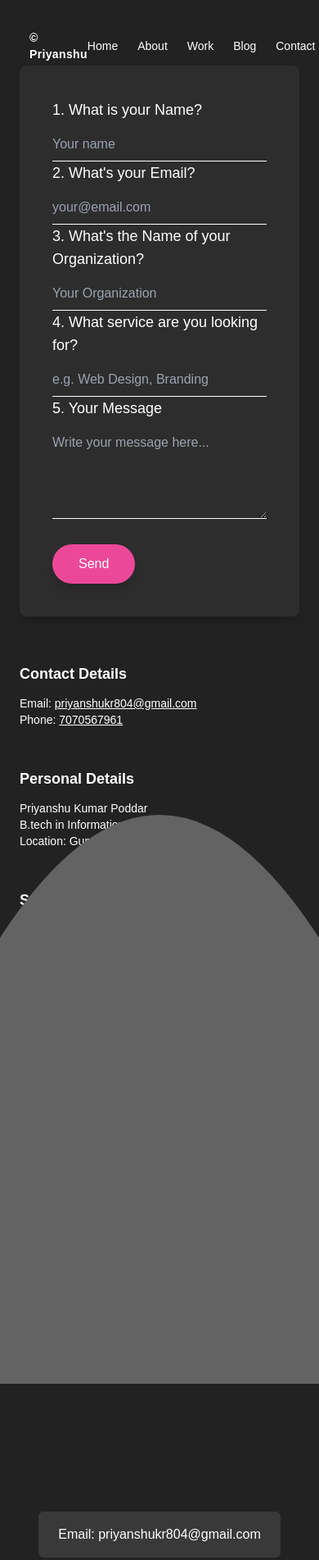
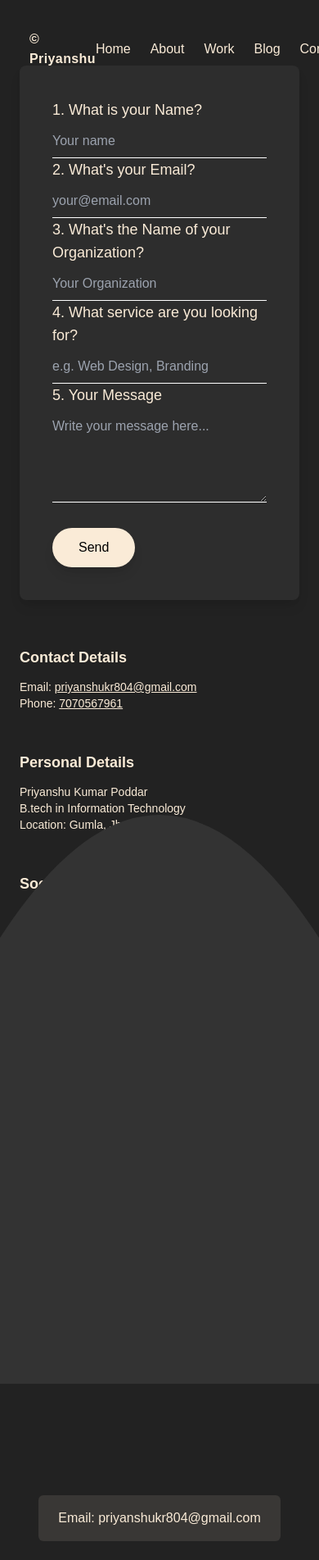
Before and after one commit to pr1ynsu/Priyanshu-s-Portfolio, a React (Vite) app: page /contact in a window 390 px wide. Shown: the top 1903 px of the page at 82% size. Built offline with nearby package versions, Linux system fonts and the light colour scheme.

Commit message:
colour fixed

```diff
--- a/src/App.jsx
+++ b/src/App.jsx
@@ -39,9 +39,9 @@ function App() {
   }, [showGreeting]);
 
   return (
-    <div className="min-h-screen text-white relative overflow-hidden">
+    <div className="min-h-screen text-[#faebd7] relative overflow-hidden">
       {showGreeting && (
-        <div className="fixed inset-0 z-50 flex items-center justify-center bg-[#222222] text-pink-300 greeting-slide">
+        <div className="fixed inset-0 z-50 flex items-center justify-center bg-[#222222] text-[#333333] greeting-slide">
           <h1 className="text-4xl sm:text-6xl font-bold">
             {greetings[currentGreeting]}
           </h1>
@@ -64,7 +64,7 @@ function App() {
                   {/* Section 1 */}
                   <section className="h-screen relative px-14">
                     <div className="flex justify-between items-center h-full">
-                      <div className="bg-white bg-opacity-10 text-white p-4 rounded-md text-xl backdrop-blur-md shadow-lg">
+                      <div className="bg-white bg-opacity-10 text-[#faebd7] p-4 rounded-md text-xl backdrop-blur-md shadow-lg hover:bg-opacity-20">
                         Located in the India
                       </div>
                       <div className="text-2xl leading-relaxed text-left">
@@ -94,7 +94,7 @@ function App() {
                   </section>
 
                   {/* Section 2 */}
-                  <section className="flex flex-col items-center justify-center py-24 px-8 md:px-20 bg-[#1e1e1e]">
+                  <section className="flex flex-col items-center justify-center py-24 px-8 md:px-20 bg-[#282727]">
                     <div className="flex flex-col md:flex-row justify-between w-full max-w-7xl gap-10">
                       <div className="md:w-1/2 text-left text-lg md:text-xl leading-relaxed space-y-2">
                         <p>Helping customer to stand out in the digital era.</p>
@@ -109,11 +109,11 @@ function App() {
                     </div>
 
                     <div className="w-full max-w-7xl mt-20 relative">
-                      <div className="border-t border-white w-full absolute top-1/2 left-0 transform -translate-y-1/2"></div>
+                      <div className="border-t border-cream w-full absolute top-1/2 left-0 transform -translate-y-1/2"></div>
                       <div className="relative flex justify-end pr-4">
                         <Link
                           to="/about"
-                          className="bg-white text-black font-semibold rounded-full w-28 h-28 flex items-center justify-center z-10 cursor-pointer hover:bg-gray-200 transition duration-300 text-sm"
+                          className="bg-cream text-black font-semibold rounded-full w-28 h-28 flex items-center justify-center z-10 cursor-pointer hover:bg-opacity-80 transition duration-300 text-sm"
                         >
                           About Me
                         </Link>
--- a/src/components/Footer.jsx
+++ b/src/components/Footer.jsx
@@ -8,9 +8,9 @@ const Footer = () => {
       <div className="flex flex-1 items-center justify-between max-w-7xl mx-auto w-full relative">
         {/* Left side: Contact Me Circle over Line */}
         <div className="w-1/2 relative">
-          <div className="border-t border-white w-full absolute top-1/2 left-0 transform -translate-y-1/2"></div>
+          <div className="border-t border-cream w-full absolute top-1/2 left-0 transform -translate-y-1/2"></div>
           <div className="relative flex justify-start pl-4 mt-[-2rem]">
-            <div className="bg-white text-black font-semibold rounded-full w-32 h-32 flex items-center justify-center text-lg cursor-pointer hover:bg-gray-200 transition duration-300 shadow-lg">
+            <div className="bg-cream text-black font-semibold rounded-full w-32 h-32 flex items-center justify-center text-lg cursor-pointer hover:bg-opacity-80 transition duration-300 shadow-lg">
               <Link to="/contact" className="w-full h-full flex items-center justify-center">
                 Contact Me
               </Link>
@@ -19,26 +19,26 @@ const Footer = () => {
         </div>
 
         {/* Right side: Let's work together without line */}
-        <div className="w-1/2 flex flex-col items-end justify-center text-right text-white pr-4">
-          <p className="text-6xl font-bold leading-snug mb-0">Let's work<br />together</p>
+        <div className="w-1/2 flex flex-col items-end justify-center text-right text-cream pr-4">
+          <p className="text-6xl font-bold leading-snug mb-0">Let's Work<br />Together</p>
         </div>
       </div>
 
       {/* Contact Info Boxes */}
       <div className="flex flex-col md:flex-row justify-center items-center gap-6 mt-12 w-full">
         {/* Email Box */}
-        <a href="mailto:priyanshukr804@gmail.com" className="bg-white bg-opacity-10 backdrop-blur-md text-white p-4 px-6 rounded-md text-center hover:bg-opacity-20 transition">
+        <a href="mailto:priyanshukr804@gmail.com" className="bg-cream bg-opacity-10 backdrop-blur-md text-cream p-4 px-6 rounded-md text-center hover:bg-opacity-20 transition">
           Email: priyanshukr804@gmail.com
         </a>
 
         {/* Phone Box */}
-        <a href="tel:+917070567961" className="bg-white bg-opacity-10 backdrop-blur-md text-white p-4 px-6 rounded-md text-center hover:bg-opacity-20 transition">
+        <a href="tel:+917070567961" className="bg-cream bg-opacity-10 backdrop-blur-md text-cream p-4 px-6 rounded-md text-center hover:bg-opacity-20 transition">
           Phone: 7070567961
         </a>
       </div>
 
       {/* Bottom Bar */}
-      <div className="flex justify-between items-center mt-14 text-sm flex-wrap gap-4 text-white max-w-7xl mx-auto w-full">
+      <div className="flex justify-between items-center mt-14 text-sm flex-wrap gap-4 text-cream max-w-7xl mx-auto w-full">
         <div>© Priyanshu</div>
         <div className="flex space-x-6 text-lg">
           <a href="https://x.com/prynsu5560" target="_blank" rel="noopener noreferrer">Twitter</a>
--- a/src/components/Navbar.jsx
+++ b/src/components/Navbar.jsx
@@ -14,13 +14,15 @@ const Navbar = () => {
     return () => window.removeEventListener("scroll", handleScroll);
   }, []);
 
-  const toggleMenu = () => setMenuVisible(!menuVisible);
+  const toggleMenu = () => {
+    setMenuVisible((prev) => !prev);
+  };
 
   return (
     <div>
       {/* Navbar */}
       <nav
-        className={`fixed top-0 left-0 w-full z-40 flex justify-between items-center p-9 bg-transparent text-white transition-all duration-300 ease-in-out ${
+        className={`fixed top-0 left-0 w-full z-40 flex justify-between items-center p-9 bg-transparent text-[#faebd7] transition-all duration-300 ease-in-out ${
           scrolling ? "opacity-0" : "opacity-100"
         }`}
       >
@@ -28,11 +30,11 @@ const Navbar = () => {
           href="https://drive.google.com/file/d/1OVZhb0nONyXVXRj26Vt7_z_q5ZYlzNLz/view?usp=drive_link"
           target="_blank"
           rel="noopener noreferrer"
-          className="text-sm sm:text-base font-bold tracking-wide text-left"
+          className="text-l l:text-base font-bold tracking-wide text-left"
         >
           © Priyanshu
         </a>
-        <div className="flex space-x-6 text-sm sm:text-base">
+        <div className="flex space-x-6 text-l l:text-base">
           {location.pathname !== "/" && <Link to="/">Home</Link>}
           <Link to="/about">About</Link>
           <Link to="/work">Work</Link>
@@ -52,48 +54,47 @@ const Navbar = () => {
       {!menuVisible && scrolling && (
         <div
           onClick={toggleMenu}
-          className="fixed right-6 top-6 w-12 h-12 bg-gray-700 text-white rounded-full flex items-center justify-center cursor-pointer shadow-lg z-50"
+          className="fixed right-8 top-6 w-12 h-12 bg-cream text-black rounded-full flex items-center justify-center cursor-pointer shadow-lg z-50"
         >
-          <i className="text-3xl">☰</i>
+          <b className="text-3xl">☰</b>
         </div>
       )}
 
       {/* Sliding Menu */}
       <div
-  className={`fixed top-0 right-0 w-[45%] h-full p-8 bg-[#222222] text-white z-50 transform transition-transform duration-300 ease-in-out ${
-    menuVisible ? "translate-x-0" : "translate-x-full"
-  }`}
-
-        style={{ backgroundColor: "#222222" }}
+        className={`fixed top-0 right-0 w-[45%] h-full p-8 text-cream z-50 transform transition-transform duration-300 ease-in-out ${
+          menuVisible ? "translate-x-0" : "translate-x-full"
+        }`}
+        style={{ backgroundColor: "#333333" }}
       >
         <div className="flex flex-col h-full justify-between relative">
-          {/* Close Button Inside Sliding Menu */}
+          {/* Close Button */}
           <div
             onClick={toggleMenu}
-            className="absolute top-4 right-4 w-10 h-10 bg-gray-700 text-white rounded-full flex items-center justify-center cursor-pointer z-50"
+            className="absolute top-4 right-4 w-10 h-10 bg-cream text-black rounded-full flex items-center justify-center cursor-pointer z-50"
           >
             <i className="text-2xl">×</i>
           </div>
 
-          {/* Top Nav Section */}
+          {/* Navigation Links */}
           <div className="mt-10">
             <h2 className="text-2xl font-semibold mb-6 text-center">Navigation</h2>
-            <div className="border-b border-white mb-6"></div>
+            <div className="border-b border-cream mb-6"></div>
             <ul className="space-y-6 text-center text-base sm:text-lg md:text-xl">
               {location.pathname !== "/" && (
                 <li>
-                  <Link to="/" className="hover:text-gray-400" onClick={toggleMenu}>
+                  <Link to="/" className="hover:text-background" onClick={toggleMenu}>
                     Home
                   </Link>
                 </li>
               )}
               <li>
-                <Link to="/about" className="hover:text-gray-400" onClick={toggleMenu}>
+                <Link to="/about" className="hover:text-background" onClick={toggleMenu}>
                   About
                 </Link>
               </li>
               <li>
-                <Link to="/work" className="hover:text-gray-400" onClick={toggleMenu}>
+                <Link to="/work" className="hover:text-background" onClick={toggleMenu}>
                   Work
                 </Link>
               </li>
@@ -102,20 +103,20 @@ const Navbar = () => {
                   href="https://medium.com/@poddarpriyanshu"
                   target="_blank"
                   rel="noopener noreferrer"
-                  className="hover:text-gray-400"
+                  className="hover:text-background"
                 >
                   Blog
                 </a>
               </li>
               <li>
-                <Link to="/contact" className="hover:text-gray-400" onClick={toggleMenu}>
+                <Link to="/contact" className="hover:text-background" onClick={toggleMenu}>
                   Contact
                 </Link>
               </li>
             </ul>
           </div>
 
-          {/* Bottom Social Section */}
+          {/* Social Links */}
           <div className="pt-10">
             <h3 className="text-lg font-semibold mb-4 text-center">Follow Me</h3>
             <ul className="flex flex-wrap justify-center gap-x-6 gap-y-3 text-sm sm:text-base text-center">
@@ -124,7 +125,7 @@ const Navbar = () => {
                   href="https://www.linkedin.com"
                   target="_blank"
                   rel="noopener noreferrer"
-                  className="hover:text-gray-400"
+                  className="hover:text-background"
                 >
                   LinkedIn
                 </a>
@@ -134,7 +135,7 @@ const Navbar = () => {
                   href="https://github.com"
                   target="_blank"
                   rel="noopener noreferrer"
-                  className="hover:text-gray-400"
+                  className="hover:text-background"
                 >
                   GitHub
                 </a>
@@ -144,7 +145,7 @@ const Navbar = () => {
                   href="https://www.instagram.com"
                   target="_blank"
                   rel="noopener noreferrer"
-                  className="hover:text-gray-400"
+                  className="hover:text-background"
                 >
                   Instagram
                 </a>
@@ -154,7 +155,7 @@ const Navbar = () => {
                   href="https://www.twitter.com"
                   target="_blank"
                   rel="noopener noreferrer"
-                  className="hover:text-gray-400"
+                  className="hover:text-background"
                 >
                   Twitter
                 </a>
--- a/src/components/Transition/Curve.jsx
+++ b/src/components/Transition/Curve.jsx
@@ -62,7 +62,7 @@ const SVG = ({ height, width }) => {
 
   return (
     <motion.svg {...anim(translate)}>
-      <motion.path fill="#636363" {...anim(curve(initialPath, targetPath))} />
+      <motion.path fill="#333333" {...anim(curve(initialPath, targetPath))} />
     </motion.svg>
   );
 };
--- a/src/components/Transition/style.scss
+++ b/src/components/Transition/style.scss
@@ -10,7 +10,7 @@
   }
 
   .background {
-    background-color: #636363; // Match portfolio background
+    background-color: #333333; // Match portfolio background
     transition: opacity 0s linear 0.1s;
   }
 
@@ -18,7 +18,7 @@
     position: absolute;
     left: 50%;
     top: 47.5%;
-    color: #ffb6c1; // Light pink
+    color: #faebd7;
     font-size: 52px;
     z-index: 51;
     transform: translateX(-50%);
--- a/src/index.css
+++ b/src/index.css
@@ -6,7 +6,7 @@
 body {
   background-color: #222222;
   font-family: sans-serif;
-  color: white;
+  color: #faebd7;
   margin: 0;
   padding: 0;
 }
--- a/src/pages/About.jsx
+++ b/src/pages/About.jsx
@@ -3,16 +3,16 @@ import React from "react";
 
 const About = () => {
   return (
-    <div className="min-h-screen bg-grey text-white px-6 md:px-20 py-20">
+    <div className="min-h-screen bg-[#3C3D37] text-[#ECDFCC] px-6 md:px-20 py-20">
       {/* Screen 1 */}
       <div className="text-left">
         <h1 className="text-4xl md:text-6xl font-semibold mb-4">
           Helping Customers <br /> Thrive in the Digital World
         </h1>
         <div className="relative">
-          <div className="border-t border-white w-full absolute top-1/2 left-0 transform -translate-y-1/2"></div>
+          <div className="border-t border-cream w-full absolute top-1/2 left-0 transform -translate-y-1/2"></div>
           <div className="relative flex justify-end pr-4">
-            <div className="bg-white text-black font-semibold rounded-full w-32 h-32 flex items-center justify-center text-lg cursor-pointer hover:bg-gray-200 transition duration-300">
+            <div className="bg-cream text-black font-semibold rounded-full w-32 h-32 flex items-center justify-center text-lg cursor-pointer transition duration-300">
               <a href="#screen2" className="w-full h-full flex items-center justify-center">
                 Learn More
               </a>
--- a/src/pages/Contact.jsx
+++ b/src/pages/Contact.jsx
@@ -34,10 +34,10 @@ const Contact = () => {
 
     emailjs
       .send(
-        "service_lmtlbco", // Your service ID from EmailJS
-        "template_wocbfdp", // Your template ID from EmailJS
+        "service_lmtlbco", // service ID from EmailJS
+        "template_wocbfdp", // template ID from EmailJS
         templateParams,
-        "UXqWTkLf7w6dJvyBd" // Your user ID from EmailJS
+        "UXqWTkLf7w6dJvyBd" // user ID from EmailJS
       )
       .then(
         (result) => {
@@ -52,13 +52,13 @@ const Contact = () => {
   };
 
   return (
-    <div className="min-h-screen bg-grey text-white px-6 md:px-16 py-20">
+    <div className="min-h-screen bg-[#3C3D37] text-[#ECDFCC] px-6 md:px-16 py-20">
       <div className="max-w-[1600px] mx-auto grid md:grid-cols-5 gap-12 items-start">
         {/* Left: Form (80%) - 4 columns */}
         <div className="md:col-span-4 bg-white bg-opacity-5 p-10 rounded-lg space-y-10 backdrop-blur-md shadow-lg">
           <form onSubmit={sendEmail}>
             <div>
-              <label className="block mb-2 text-lg">1. What is your Name?</label>
+              <label className="block mb-1 text-lg">1. What is your Name?</label>
               <input
                 type="text"
                 name="name"
@@ -70,7 +70,7 @@ const Contact = () => {
             </div>
 
             <div>
-              <label className="block mb-2 text-lg">2. What's your Email?</label>
+              <label className="block mb-1 text-lg">2. What's your Email?</label>
               <input
                 type="email"
                 name="email"
@@ -82,7 +82,7 @@ const Contact = () => {
             </div>
 
             <div>
-              <label className="block mb-2 text-lg">3. What's the Name of your Organization?</label>
+              <label className="block mb-1 text-lg">3. What's the Name of your Organization?</label>
               <input
                 type="text"
                 name="organization"
@@ -94,7 +94,7 @@ const Contact = () => {
             </div>
 
             <div>
-              <label className="block mb-2 text-lg">4. What service are you looking for?</label>
+              <label className="block mb-1 text-lg">4. What service are you looking for?</label>
               <input
                 type="text"
                 name="service"
@@ -106,7 +106,7 @@ const Contact = () => {
             </div>
 
             <div>
-              <label className="block mb-2 text-lg">5. Your Message</label>
+              <label className="block mb-1 text-lg">5. Your Message</label>
               <textarea
                 name="message"
                 rows="4"
@@ -121,7 +121,7 @@ const Contact = () => {
             <div className="mt-6">
               <button
                 type="submit"
-                className="bg-pink-500 text-white px-8 py-3 rounded-full shadow-lg hover:bg-pink-600 transition duration-300"
+                className="bg-cream text-black px-8 py-3 rounded-full shadow-lg hover:bg-opacity-70 transition duration-300"
               >
                 Send
               </button>
--- a/tailwind.config.cjs
+++ b/tailwind.config.cjs
@@ -4,7 +4,17 @@ module.exports = {
     "./src/**/*.{js,ts,jsx,tsx}"
   ],
   theme: {
-    extend: {},
+    extend: {
+      colors: {
+        background: "#222222",
+        foreground: "#faebd7",
+        surface: "#282727",
+        accent: "#333333",
+        primary: "#ffffff",
+        secondary: "#d1d5db", // Example: Tailwind gray-300
+        cream: "#faebd7",  // Add more as needed
+      },
+    },
   },
   plugins: [],
-}
+};
```
